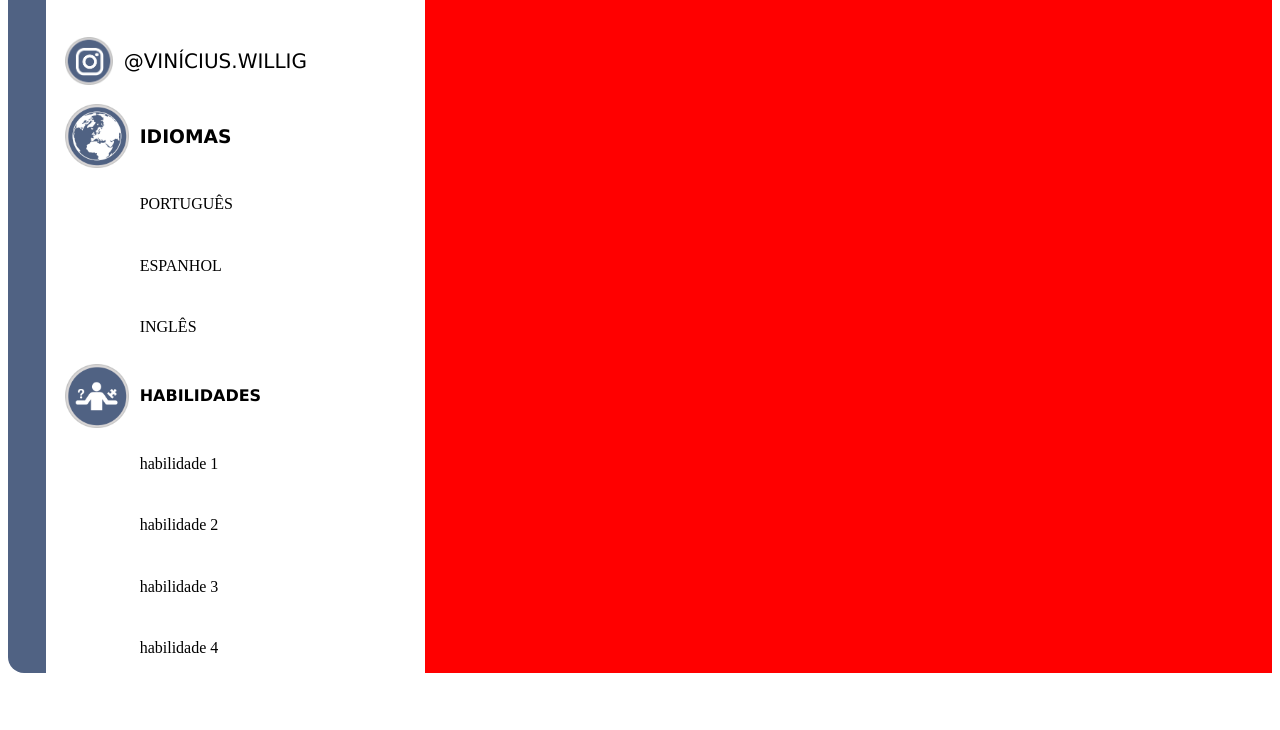
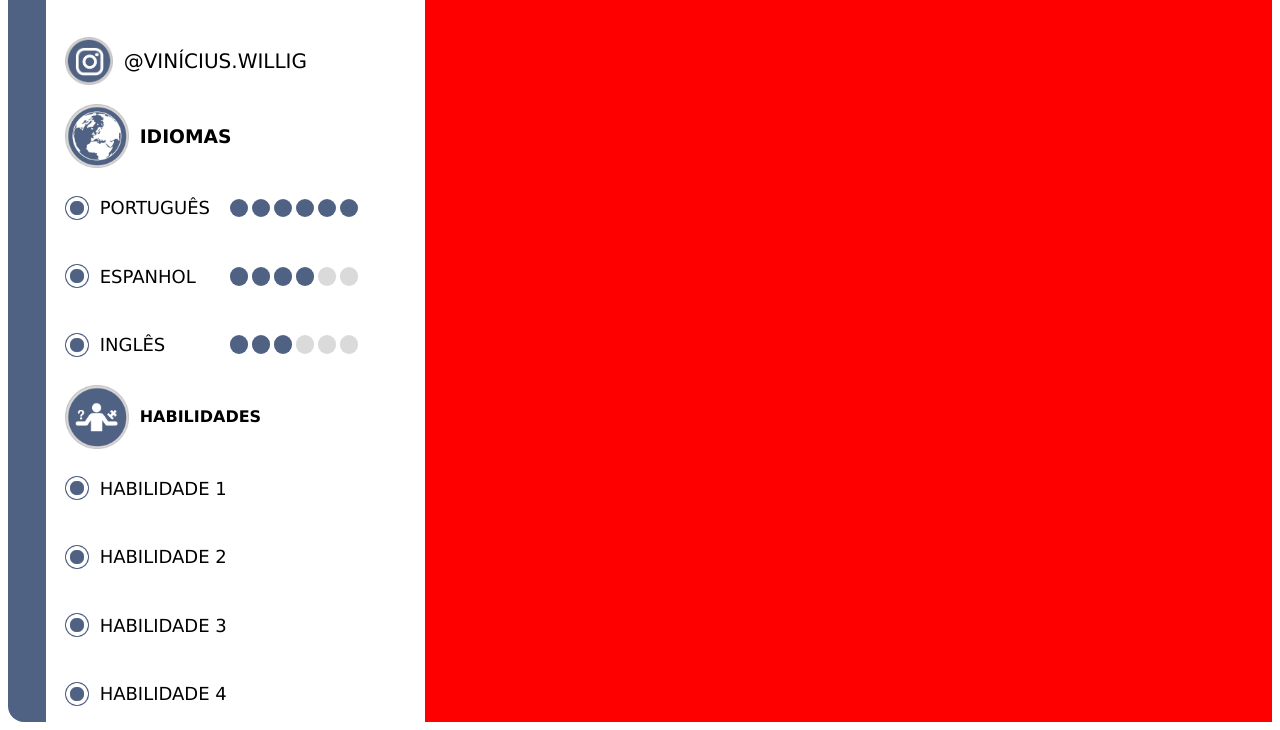
Before and after one commit to ViniciusSchlickmann/flexbox_2026, a plain HTML site: page index.html in a window 1280 px wide. Shown: the part 829-1559 px from the top of the page. Before the commit the page ends 1510 px from the top, so only its background shows below. Drawn offline with Linux system fonts and the light colour scheme.

Commit message:
ajustando detalhes da sessão de resumo

```diff
--- a/index.html
+++ b/index.html
@@ -42,60 +42,60 @@
 
         <section class="idiomas">
             <div>
-                <img src="assets/idiomas.png" alt="">
+                <img class="img_title" src="assets/idiomas.png" alt="">
                 <h1>IDIOMAS</h1>
             </div>
             <div>
-                <img src="" alt="">
+                <img id="dot" src="assets/dot.png" alt="">
                 <p>PORTUGUÊS</p>
-                <div class="bolinha"></div>
-                <div class="bolinha"></div>
-                <div class="bolinha"></div>
-                <div class="bolinha"></div>
-                <div class="bolinha"></div>
-                <div class="bolinha"></div>
+                <div class="bolinha_azul"></div>
+                <div class="bolinha_azul"></div>
+                <div class="bolinha_azul"></div>
+                <div class="bolinha_azul"></div>
+                <div class="bolinha_azul"></div>
+                <div class="bolinha_azul"></div>
             </div>
             <div>
-                <img src="" alt="">
+                <img id="dot" src="assets/dot.png" alt="">
                 <p>ESPANHOL</p>
-                <div class="bolinha"></div>
-                <div class="bolinha"></div>
-                <div class="bolinha"></div>
-                <div class="bolinha"></div>
-                <div class="bolinha"></div>
-                <div class="bolinha"></div>
+                <div class="bolinha_azul"></div>
+                <div class="bolinha_azul"></div>
+                <div class="bolinha_azul"></div>
+                <div class="bolinha_azul"></div>
+                <div class="bolinha_cinza"></div>
+                <div class="bolinha_cinza"></div>
             </div>
             <div>
-                <img src="" alt="">
+                <img id="dot" src="assets/dot.png" alt="">
                 <p>INGLÊS</p>
-                <div class="bolinha"></div>
-                <div class="bolinha"></div>
-                <div class="bolinha"></div>
-                <div class="bolinha"></div>
-                <div class="bolinha"></div>
-                <div class="bolinha"></div>
+                <div class="bolinha_azul"></div>
+                <div class="bolinha_azul"></div>
+                <div class="bolinha_azul"></div>
+                <div class="bolinha_cinza"></div>
+                <div class="bolinha_cinza"></div>
+                <div class="bolinha_cinza"></div>
             </div>
 
             <section class="habilidades">
                 <div>
-                    <img src="assets/habilidades.png" alt="">
+                    <img class="img_title" src="assets/habilidades.png" alt="">
                     <h1>HABILIDADES</h1>
                 </div>
                 <div>
-                    <img src="" alt="">
-                    <p>habilidade 1</p>
+                    <img  id="dot" src="assets/dot.png" alt="">
+                    <p>HABILIDADE 1</p>
                 </div>
                 <div>
-                    <img src="" alt="">
-                    <p>habilidade 2</p>
+                    <img  id="dot" src="assets/dot.png" alt="">
+                    <p>HABILIDADE 2</p>
                 </div>
                 <div>
-                    <img src="" alt="">
-                    <p>habilidade 3</p>
+                    <img  id="dot" src="assets/dot.png" alt="">
+                    <p>HABILIDADE 3</p>
                 </div>
                 <div>
-                    <img src="" alt="">
-                    <p>habilidade 4</p>
+                    <img id="dot" src="assets/dot.png" alt="">
+                    <p>HABILIDADE 4</p>
                 </div>
             </section>
 
--- a/style/index.css
+++ b/style/index.css
@@ -89,7 +89,33 @@ hr {
     padding-top: 3%;
 }
 
-.idiomas img, .habilidades img {
+#dot {
+    width: 24px;
+    padding-right: 3%;
+}
+
+.img_title {
     width: 64px;
     padding-right: 3%;
 }
+
+.bolinha_azul {
+    height: 8px;
+    background-color: #506283;
+    margin-right: 4px;
+    border-radius: 100px;
+}
+
+.bolinha_cinza {
+    height: 8px;
+    background-color: #dadada;
+    margin-right: 4px;
+    border-radius: 100px;
+}
+
+.idiomas p, .habilidades p{
+    font-family: 'Lucida Sans', 'Lucida Sans Regular', 'Lucida Grande', 'Lucida Sans Unicode', Geneva, Verdana, sans-serif;
+    font-size: 18px;
+    font-weight: 300;
+    width: 130px;
+}
```
Also changed, not shown: assets/dot.png (added).
